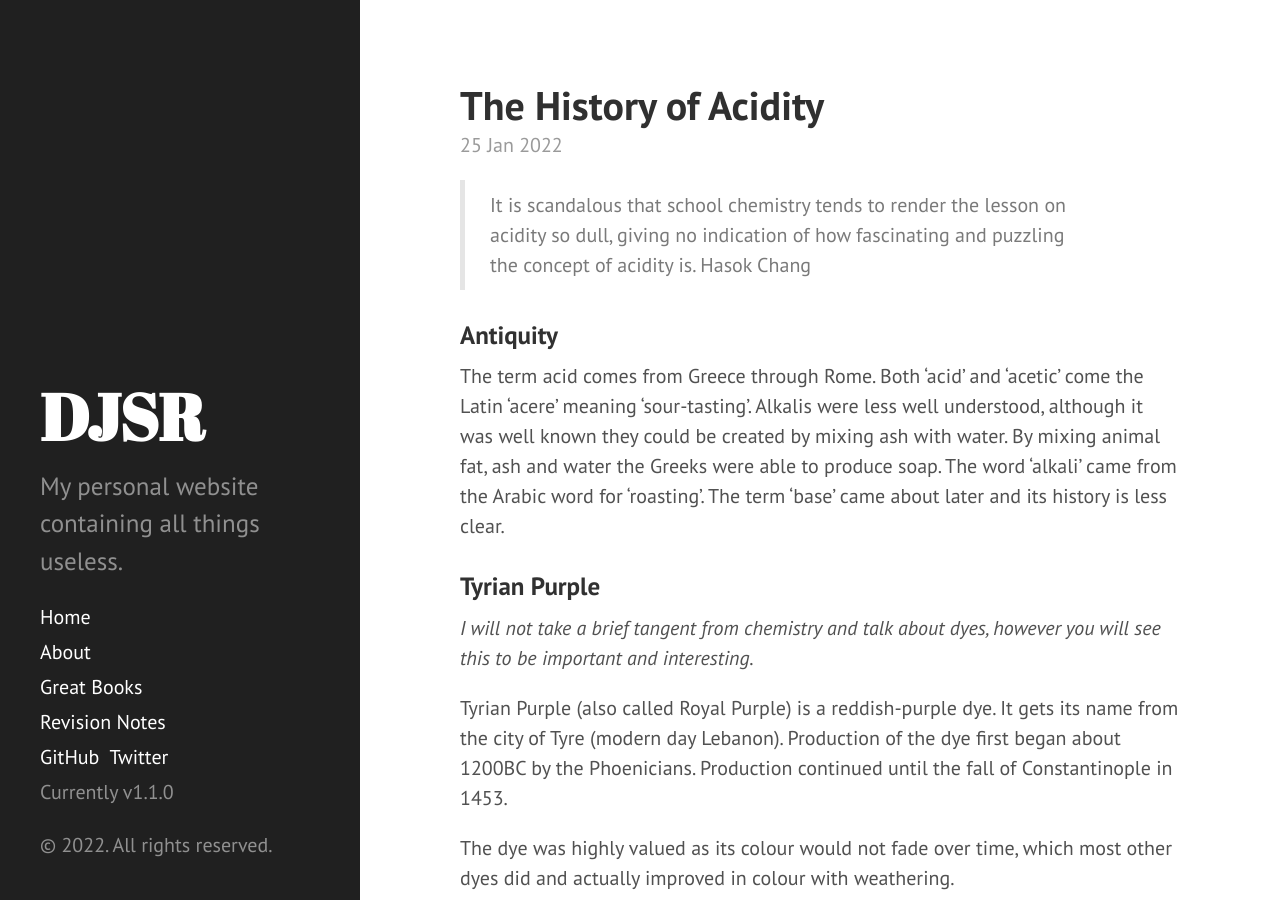
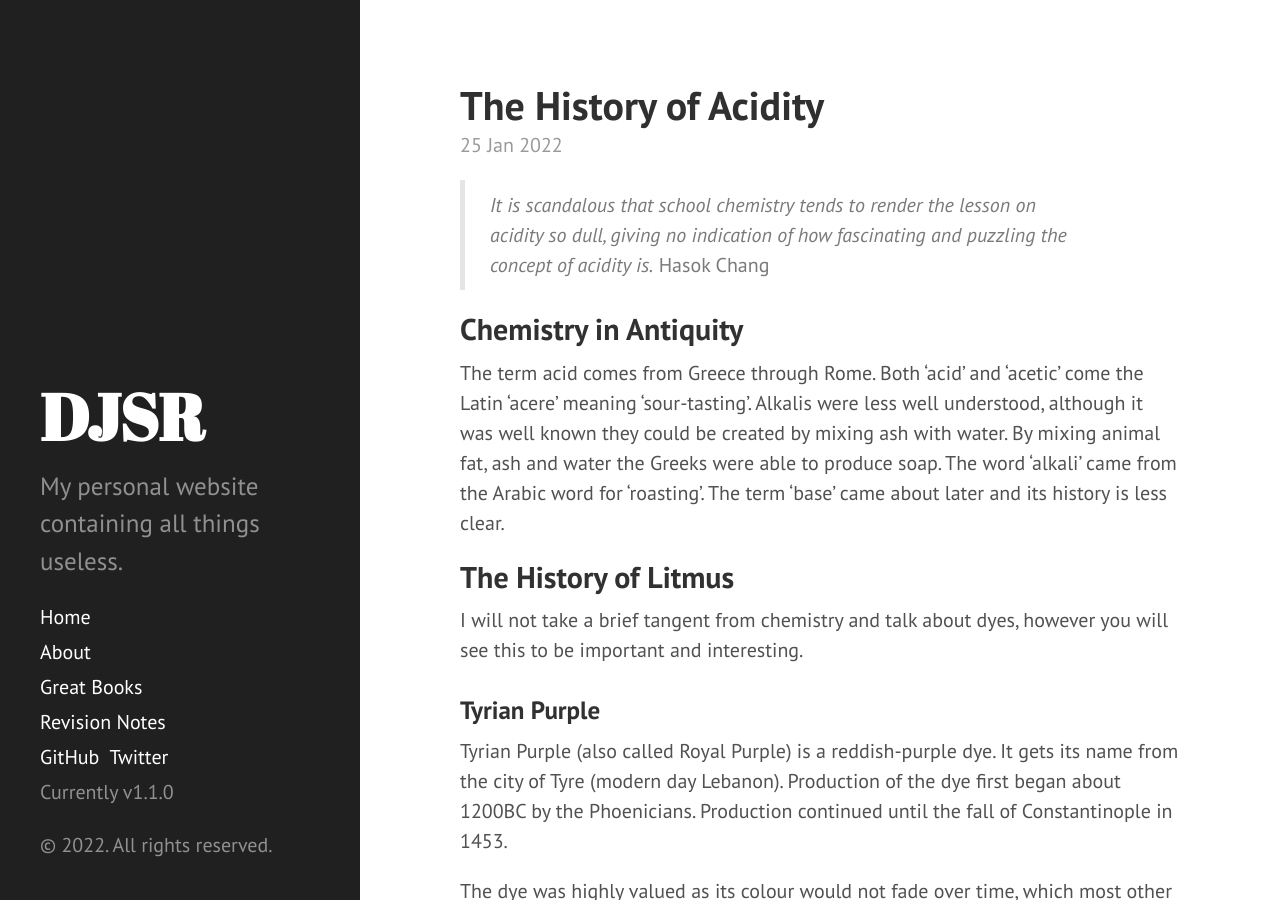
Before and after one commit to dansomrob/dansomrob.github.io, a Jekyll site: the page built from _posts/2022-01-25-aicds.md, in a window 1280 px wide and 900 px high. Built offline with Jekyll 4.4.1, drawn with Linux system fonts in a browser that asks for light colours; some of the changed text lies outside the part shown.

Commit message:
Update 2022-01-25-aicds.md

```diff
--- a/_posts/2022-01-25-aicds.md
+++ b/_posts/2022-01-25-aicds.md
@@ -2,15 +2,17 @@
 layout: post
 title: The History of Acidity
 ---
->It is scandalous that school chemistry tends to render the lesson on acidity so dull, giving no indication of how fascinating and puzzling the concept of acidity is. Hasok Chang
+>*It is scandalous that school chemistry tends to render the lesson on acidity so dull, giving no indication of how fascinating and puzzling the concept of acidity is.* Hasok Chang
 
-### Antiquity
+## Chemistry in Antiquity
 
 The term acid comes from Greece through Rome. Both ‘acid’ and ‘acetic’ come the Latin ‘acere’ meaning ‘sour-tasting’. Alkalis were less well understood, although it was well known they could be created by mixing ash with water. By mixing animal fat, ash and water the Greeks were able to produce soap. The word ‘alkali’ came from the Arabic word for ‘roasting’. The term ‘base’ came about later and its history is less clear.
 
+## The History of Litmus
+
+I will not take a brief tangent from chemistry and talk about dyes, however you will see this to be important and interesting.
+
 ### Tyrian Purple
-
-*I will not take a brief tangent from chemistry and talk about dyes, however you will see this to be important and interesting.*
 
 Tyrian Purple (also called Royal Purple) is a reddish-purple dye. It gets its name from the city of Tyre (modern day Lebanon). Production of the dye first began about 1200BC by the Phoenicians. Production continued until the fall of Constantinople in 1453.
 
@@ -36,7 +38,7 @@ Orchil (also known as orcein, archil or lacmus) dyes are the name for a number o
 
 ![Roccella Tinctoria]({{ site.url }}/assets/images/lichen.jpg){:width="400px"}
 
-
+Difference methods of prearing the dye would result in different shades of colour.
 
 ![Wool dyed with orchella weeds]({{ site.url}}/assets/images/dyed-wool.jpg){:width="400px"}
 
@@ -46,7 +48,7 @@ Arnaldus de Villanova - Orchil used as ‘poor man’s purple’ - shorter lived
 
 Litmus comes from of the Old Norse word for ‘dye’ or ‘colour’.
 
-## Enlightenment Thoughts
+## Chemistry in the Enlightenment
 
 Lavoisier, in 1776, proposed that all acids contained the substance oxygen. Both nitric acid (aqua fortis) and sulphuric acid (oil of vitriol) - HNO<sub>3</sub> & H<sub>2</sub>SO<sub>4</sub> - contain oxygen; although HCl (muriatic acid) does not. The British chemist, Davy, during his study of gases tested this theory and found it to be wrong.
 
```
